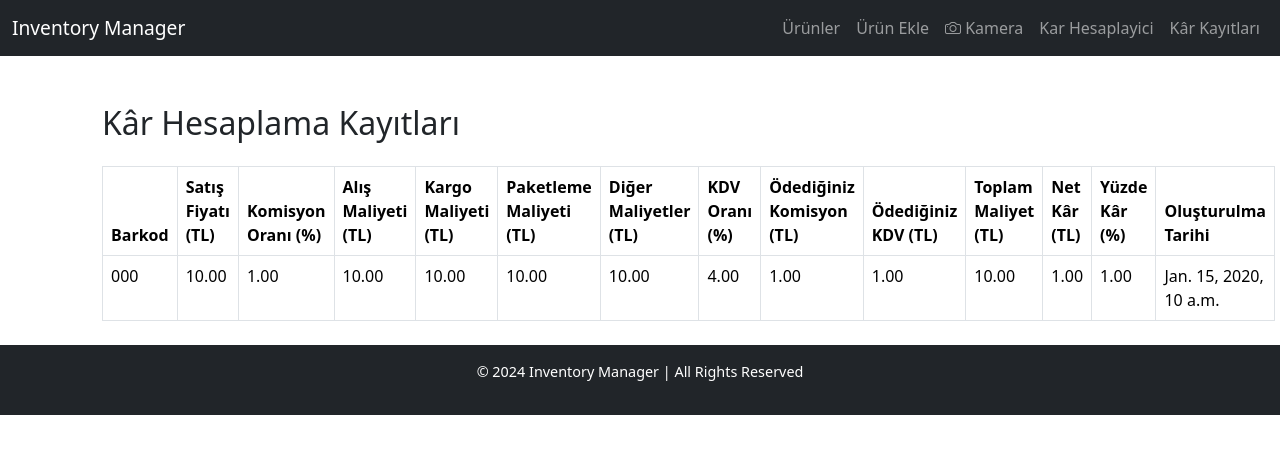
After one commit to MertalpTasdelen/yeninesilevim, a Django app: page /profit_calculator_list/ in a window 1280 px wide. The commit adds this page. Shown: the top 454 px of the page. Run offline with Django 5.2, Linux system fonts and the light colour scheme; tables that the repository leaves empty hold one stand-in row (values such as "Sample post"); parts of the project's set-up code (start-up, migrations or seed data) failed here and were passed over.

Commit message:
Add porift screen and table for profit calculation.

```diff
--- a/create_tables.sql
+++ b/create_tables.sql
@@ -28,7 +28,7 @@ FOR EACH ROW
 EXECUTE FUNCTION update_updated_at_column();
 
 -- Create the profit_calculator table
-CREATE TABLE profit_calculator (
+CREATE TABLE profits (
     id SERIAL PRIMARY KEY,
     barcode VARCHAR(50) REFERENCES inventory_product(barcode) ON DELETE CASCADE,
     selling_price DECIMAL(10, 2) NOT NULL,
@@ -58,6 +58,6 @@ $$ LANGUAGE plpgsql;
 
 -- Create the trigger to update the updated_at column on update
 CREATE TRIGGER update_profit_calculator_updated_at
-BEFORE UPDATE ON profit_calculator
+BEFORE UPDATE ON profits
 FOR EACH ROW
 EXECUTE FUNCTION update_updated_at_column();
--- a/inventory_manager/inventory/models.py
+++ b/inventory_manager/inventory/models.py
@@ -19,3 +19,25 @@ class Product(models.Model):
 
     class Meta:
         db_table = 'inventory_product'
+
+class ProfitCalculator(models.Model):
+    barcode = models.CharField(max_length=50, unique=True)
+    selling_price = models.DecimalField(max_digits=10, decimal_places=2)
+    commution = models.DecimalField(max_digits=10, decimal_places=2)
+    purchase_cost = models.DecimalField(max_digits=10, decimal_places=2)
+    shipping_cost = models.DecimalField(max_digits=10, decimal_places=2)
+    packaging_cost = models.DecimalField(max_digits=10, decimal_places=2)
+    other_costs = models.DecimalField(max_digits=10, decimal_places=2)
+    vat_rate = models.DecimalField(max_digits=5, decimal_places=2)
+    paid_commission = models.DecimalField(max_digits=10, decimal_places=2)
+    paid_vat = models.DecimalField(max_digits=10, decimal_places=2)
+    total_cost = models.DecimalField(max_digits=10, decimal_places=2)
+    net_profit = models.DecimalField(max_digits=10, decimal_places=2)
+    profit_margin = models.DecimalField(max_digits=5, decimal_places=2)
+    created_at = models.DateTimeField(auto_now_add=True)
+    updated_at = models.DateTimeField(auto_now=True)
+
+    def __str__(self):
+        return self.name
+    class Meta:
+        db_table = 'profits'
--- a/inventory_manager/inventory/templates/base.html
+++ b/inventory_manager/inventory/templates/base.html
@@ -55,6 +55,9 @@
                     <li class="nav-item">
                         <a class="nav-link" href="{% url 'profit_calculator' %}">Kar Hesaplayici</a>
                     </li>
+                    <li class="nav-item">
+                        <a class="nav-link" href="{% url 'profit_calculator_list' %}">Kâr Kayıtları</a>
+                    </li>
                 </ul>
             </div>
         </div>
--- /dev/null
+++ b/inventory_manager/inventory/templates/inventory/profit_calculator_list.html
@@ -0,0 +1,90 @@
+{% extends 'base.html' %}
+
+{% block title %}Kâr Hesaplama Kayıtları{% endblock %}
+
+{% block content %}
+<div class="container mt-5">
+    <h2 class="mb-4">Kâr Hesaplama Kayıtları</h2>
+    <table class="table table-bordered">
+        <thead>
+            <tr>
+                <th>Barkod</th>
+                <th>Satış Fiyatı (TL)</th>
+                <th>Komisyon Oranı (%)</th>
+                <th>Alış Maliyeti (TL)</th>
+                <th>Kargo Maliyeti (TL)</th>
+                <th>Paketleme Maliyeti (TL)</th>
+                <th>Diğer Maliyetler (TL)</th>
+                <th>KDV Oranı (%)</th>
+                <th>Ödediğiniz Komisyon (TL)</th>
+                <th>Ödediğiniz KDV (TL)</th>
+                <th>Toplam Maliyet (TL)</th>
+                <th>Net Kâr (TL)</th>
+                <th>Yüzde Kâr (%)</th>
+                <th>Oluşturulma Tarihi</th>
+            </tr>
+        </thead>
+        <tbody>
+            {% for record in records %}
+            <tr>
+                <td class="barcode-cell" data-barcode="{{ record.barcode }}">{{ record.barcode }}</td>
+                <td>{{ record.selling_price }}</td>
+                <td>{{ record.commution }}</td>
+                <td>{{ record.purchase_cost }}</td>
+                <td>{{ record.shipping_cost }}</td>
+                <td>{{ record.packaging_cost }}</td>
+                <td>{{ record.other_costs }}</td>
+                <td>{{ record.vat_rate }}</td>
+                <td>{{ record.paid_commission }}</td>
+                <td>{{ record.paid_vat }}</td>
+                <td>{{ record.total_cost }}</td>
+                <td>{{ record.net_profit }}</td>
+                <td>{{ record.profit_margin }}</td>
+                <td>{{ record.created_at }}</td>
+            </tr>
+            {% empty %}
+            <tr>
+                <td colspan="14" class="text-center">Kayıt bulunamadı.</td>
+            </tr>
+            {% endfor %}
+        </tbody>
+    </table>
+    <div id="product-image-container" style="display: none; position: absolute;">
+        <img id="product-image" src="" alt="Product Image" style="max-width: 200px; max-height: 200px;">
+    </div>
+</div>
+
+<script>
+document.addEventListener('DOMContentLoaded', function() {
+    const barcodeCells = document.querySelectorAll('.barcode-cell');
+    const imageContainer = document.getElementById('product-image-container');
+    const productImage = document.getElementById('product-image');
+
+    barcodeCells.forEach(cell => {
+        cell.addEventListener('mouseover', function(event) {
+            const barcode = event.target.dataset.barcode;
+            fetch(`/get_product_image/?barcode=${barcode}`)
+                .then(response => response.json())
+                .then(data => {
+                    if (data.image_url) {
+                        productImage.src = data.image_url;
+                        imageContainer.style.display = 'block';
+                        imageContainer.style.top = `${event.pageY + 10}px`;
+                        imageContainer.style.left = `${event.pageX + 10}px`;
+                    }
+                });
+        });
+
+        cell.addEventListener('mousemove', function(event) {
+            imageContainer.style.top = `${event.pageY + 10}px`;
+            imageContainer.style.left = `${event.pageX + 10}px`;
+        });
+
+        cell.addEventListener('mouseout', function() {
+            imageContainer.style.display = 'none';
+            productImage.src = '';
+        });
+    });
+});
+</script>
+{% endblock %}
--- a/inventory_manager/inventory/urls.py
+++ b/inventory_manager/inventory/urls.py
@@ -11,5 +11,8 @@ urlpatterns = [
     path('camera/', views.camera_view, name='camera_view'),
     path('scan-barcode/', views.scan_barcode, name='scan_barcode'),
     path('profit-calculator/', views.profit_calculator, name='profit_calculator'),
+    path('save_profit_calculation/', views.save_profit_calculation, name='save_profit_calculation'),
+    path('profit_calculator_list/', views.profit_calculator_list, name='profit_calculator_list'),
+    path('get_product_image/', views.get_product_image, name='get_product_image'),
     re_path(r'^product/adjust_stock/(?P<id>\d+)/(?P<amount>-?\d+)/$', views.adjust_stock, name='adjust_stock')
 ]
--- a/inventory_manager/inventory/views.py
+++ b/inventory_manager/inventory/views.py
@@ -1,5 +1,5 @@
 from django.shortcuts import render, get_object_or_404, redirect
-from .models import Product
+from .models import Product, ProfitCalculator
 from .forms import ProductForm
 from django.http import JsonResponse
 from django.db.models import Q
@@ -135,3 +135,55 @@ def profit_calculator(request):
         'commution': commution,
     }
     return render(request, 'inventory/profit_calculator.html', context)
+
+@csrf_exempt
+def save_profit_calculation(request):
+    if request.method == 'POST':
+        barcode = request.POST.get('barcode')
+        selling_price = request.POST.get('selling_price')
+        commution = request.POST.get('commution')
+        purchase_cost = request.POST.get('purchase_cost')
+        shipping_cost = request.POST.get('shipping_cost')
+        packaging_cost = request.POST.get('packaging_cost')
+        other_costs = request.POST.get('other_costs')
+        vat_rate = request.POST.get('vat_rate')
+
+        # Calculate the results
+        commission_rate = float(commution) / 100
+        paid_commission = float(selling_price) * commission_rate
+        total_cost = float(purchase_cost) + float(shipping_cost) + float(packaging_cost) + float(other_costs) + paid_commission
+        paid_vat = (float(selling_price) * float(vat_rate) / 100) - (total_cost * float(vat_rate) / 100)
+        net_profit = float(selling_price) - total_cost - paid_vat - commission_rate
+        profit_margin = (net_profit / total_cost) * 100
+
+        # product = get_object_or_404(Product, barcode=barcode)
+
+        # Save to the database
+        ProfitCalculator.objects.create(
+            barcode=barcode,
+            selling_price=selling_price,
+            commution=commution,
+            purchase_cost=purchase_cost,
+            shipping_cost=shipping_cost,
+            packaging_cost=packaging_cost,
+            other_costs=other_costs,
+            vat_rate=vat_rate,
+            paid_commission=paid_commission,
+            paid_vat=paid_vat,
+            total_cost=total_cost,
+            net_profit=net_profit,
+            profit_margin=profit_margin
+        )
+
+        return redirect('profit_calculator')
+
+    return render(request, 'inventory/profit_calculator.html')
+
+def profit_calculator_list(request):
+    records = ProfitCalculator.objects.all()
+    return render(request, 'inventory/profit_calculator_list.html', {'records': records})
+
+def get_product_image(request):
+    barcode = request.GET.get('barcode')
+    product = get_object_or_404(Product, barcode=barcode)
+    return JsonResponse({'image_url': product.image_url})
```
Also changed, not shown: inventory_manager/inventory/templates/inventory/profit_calculator.html (+11 -8 lines), inventory_manager/inventory/migrations/0004_profitcalculator.py (added), inventory_manager/inventory/migrations/0005_alter_profitcalculator_barcode.py (added).
